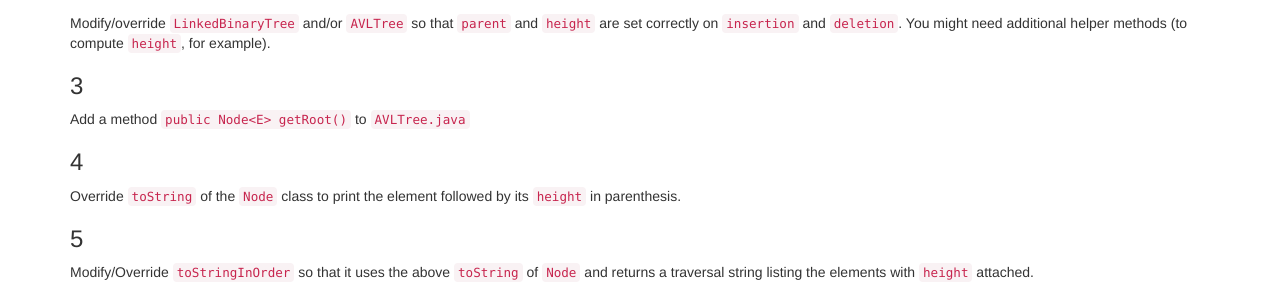
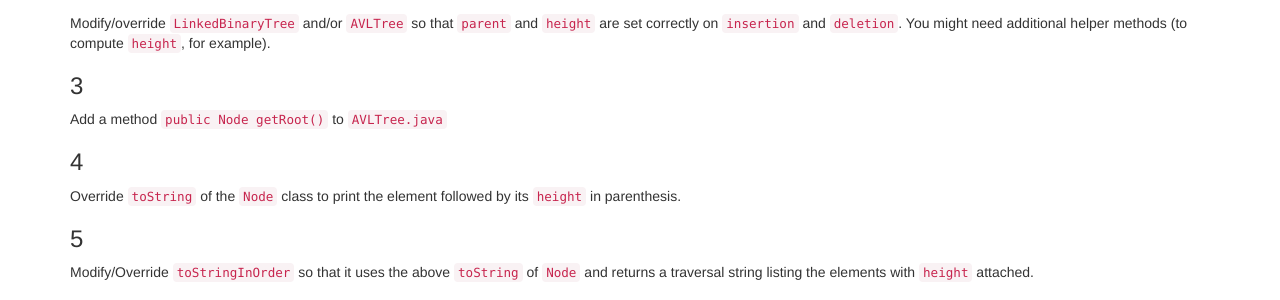
Before and after one commit to kalte0/BMC-CS-151.github.io, a Jekyll site: the page built from labs/Lab10.md, in a window 1280 px wide and 900 px high, scrolled down 546 px. Shown: the part 148-448 px from the top of the window. Built offline with Jekyll 4.4.1, drawn with Linux system fonts in a browser that asks for light colours; nearby versions of some CDN libraries.

Commit message:
Update Lab10.md

```diff
--- a/labs/Lab10.md
+++ b/labs/Lab10.md
@@ -81,7 +81,7 @@ You might need additional helper methods (to compute
 `height`, for example).
 
 ### 3
-Add a method `public Node<E> getRoot()` to `AVLTree.java`
+Add a method `public Node getRoot()` to `AVLTree.java`
 
 ### 4
 Override `toString` of the `Node` class to print the element followed by its
```
